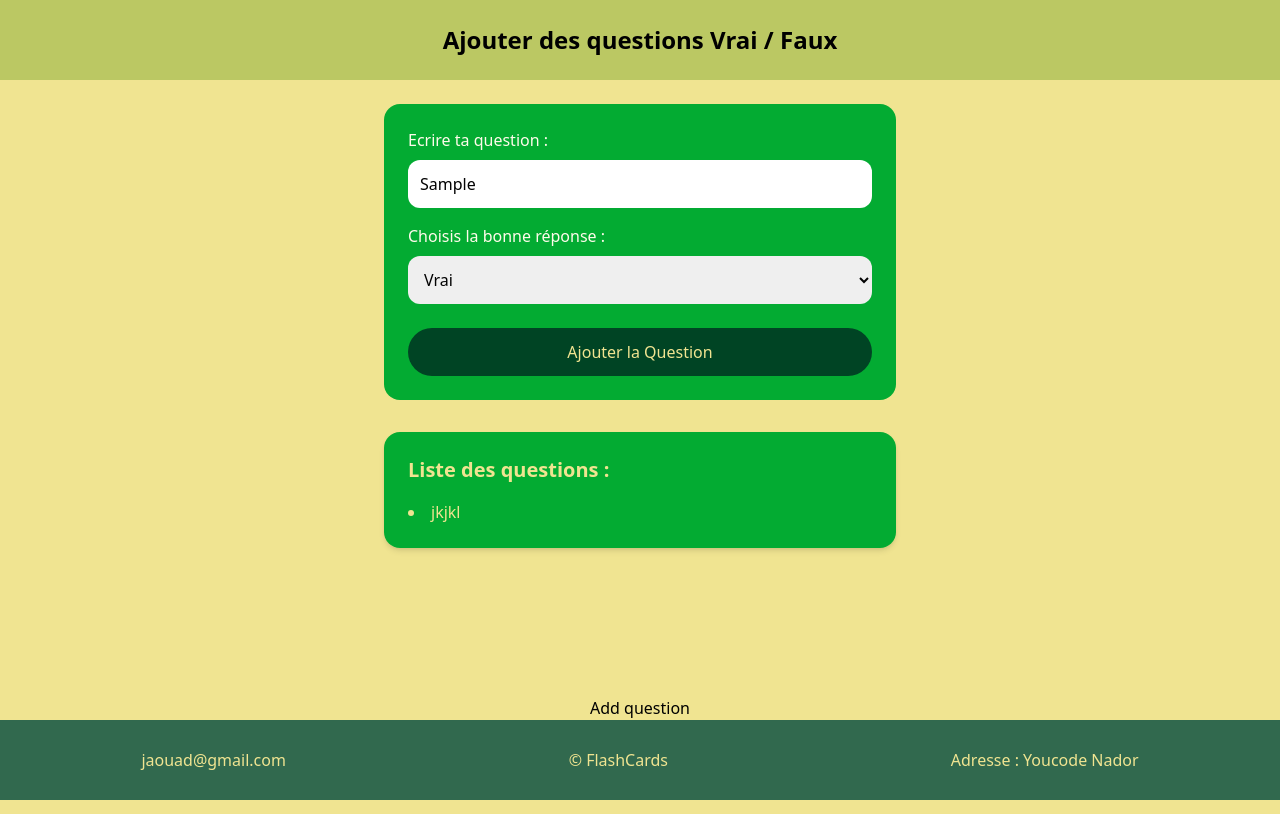
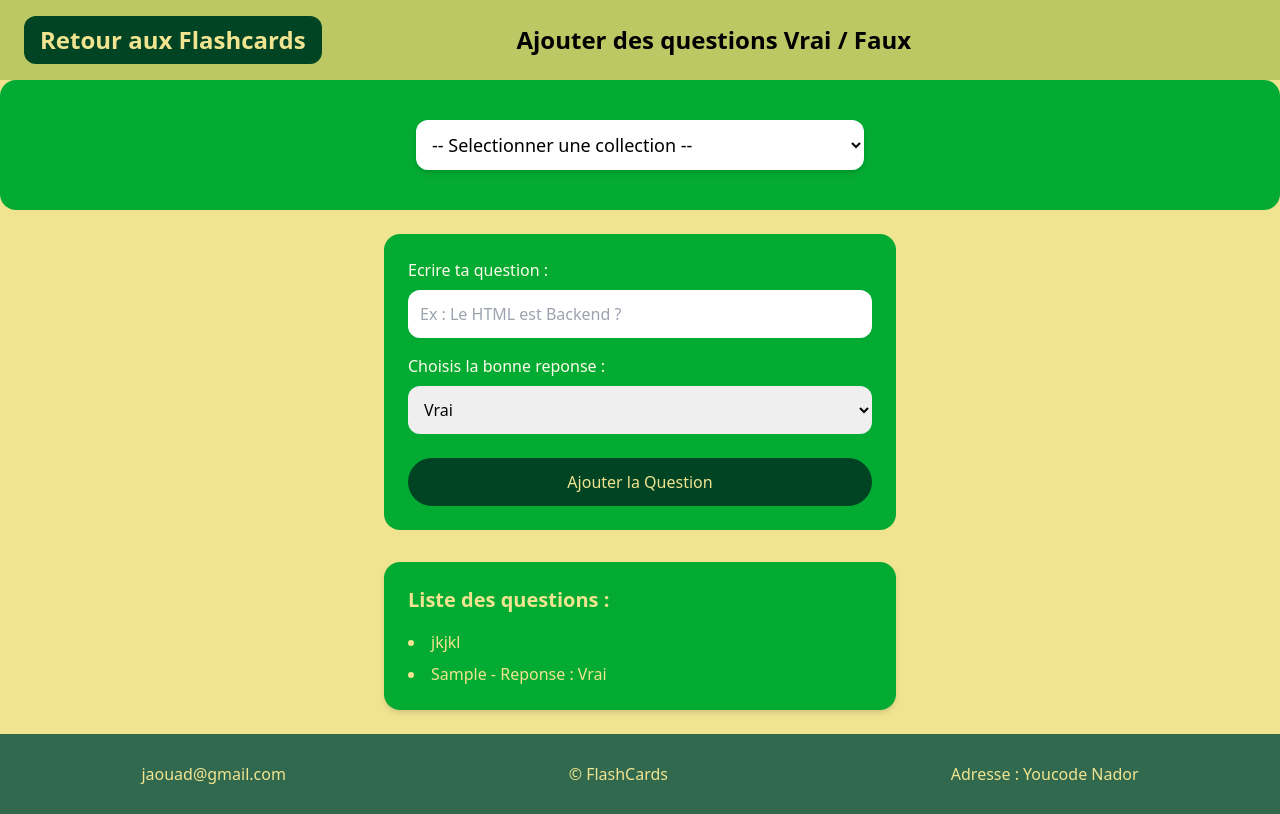
Before and after one commit to AjartiJaouad/Cards, a website: page V-f.html in a window 1280 px wide. Both pictures are taken after typing "Sample" into the empty fields and a click on the button "Ajouter la Question". Drawn offline with nearby package versions, Linux system fonts and the light colour scheme.

Commit message:
Refactor quiz page layout and add collection selection dropdown

```diff
--- a/V-f.html
+++ b/V-f.html
@@ -9,21 +9,42 @@
 <body class="flex flex-col min-h-screen bg-[#F0E491]">
 
 
-  <nav class="bg-[#BBC863] h-20 flex items-center justify-center text-2xl font-semibold">
-    Ajouter des questions Vrai / Faux
+
+  <nav class="bg-[#BBC863] h-20 flex items-center justify-between px-6 text-2xl font-semibold">
+    <a href="FlashCards.html" class="bg-[#004424] text-[#F0E491] px-4 py-2 rounded-xl ">
+      Retour aux Flashcards
+    </a>
+    <span>Ajouter des questions Vrai / Faux</span>
+    <div class="w-[150px]"></div>
   </nav>
 
+  <div class="flex justify-center items-center gap-10 p-10 bg-[#01ab31fc] rounded-2xl">
+
+
+
+    <div class="flex flex-col w-full max-w-md ">
+
+        <select id="listCollections"
+        class="p-3 rounded-xl bg-white text-black   border-[#31694E] shadow-md text-lg">
+            <option value="">-- Selectionner une collection --</option>
+        </select>
+    </div>
+
+
+
+</div>
   <section class="flex flex-col items-center grow p-6 gap-8">
 
     <div class="bg-[#01ab31fc] rounded-2xl p-6 w-full max-w-lg text-[#030303] ">
       <label class="block mb-2 font-medium text-amber-50">Ecrire ta question :</label>
       <input type="text" class="w-full p-3 rounded-xl mb-4" placeholder="Ex : Le HTML est Backend ?">
 
-      <label class="block mb-2  font-medium  text-amber-50 ">Choisis la bonne réponse :</label>
-      <select class="w-full p-3 rounded-xl mb-4 ">
-        <option value="Vrai">Vrai</option>
-        <option value="Faux">Faux</option>
-      </select>
+      <label class="block mb-2  font-medium  text-amber-50 ">Choisis la bonne reponse :</label>
+<select id="reponse" class="w-full p-3 rounded-xl mb-4">
+  <option value="Vrai">Vrai</option>
+  <option value="Faux">Faux</option>
+</select>
+
 
       <button id="addQuestion" onclick="addQuestion()" class="bg-[#004424] text-[#F0E491] rounded-3xl w-full p-3 mt-2 font-medium">
         Ajouter la Question
@@ -39,7 +60,6 @@
       </ul>
     </section>
   </section>
-  <button  class="flex justify-around">Add question</button>
 
   <footer class="bg-[#31694E] h-[10vh] flex items-center justify-center">
     <ul class="flex justify-around w-full text-[#F0E491] font-medium">
@@ -51,25 +71,24 @@
 
 
   <script>
-    const add = document.getElementById("addQuestion")
-    const input = document.querySelector("input")
-    const questionList = document.getElementsByClassName("question")
-    const list = document.getElementsByClassName('list')
+function addQuestion() {
+    const questionInput = document.querySelector('input[placeholder="Ex : Le HTML est Backend ?"]');
+    const reponseSelect = document.getElementById("reponse");
+    const questionText = questionInput.value.trim();
+    const reponseText = reponseSelect.value;
 
-    function addQuestion(){
-      const text = input.value.trim()
-
-      const li = document.createElement('span')
-      console.log('test',list)
-
-
-      list.innerHTML = text
-
+    if (questionText === "") {
+      alert("Veuillez remplir la question.");
+      return;
     }
 
-    // add.addEventListener("click",addQuestion );
+    const listeQuestions = document.querySelector('section ul.listquestion');
+    const nouvelleQuestion = document.createElement('li');
+    nouvelleQuestion.textContent = `${questionText} - Reponse : ${reponseText}`;
+    listeQuestions.appendChild(nouvelleQuestion);
 
-
+    questionInput.value = "";
+}
 
 
   </script>
```
